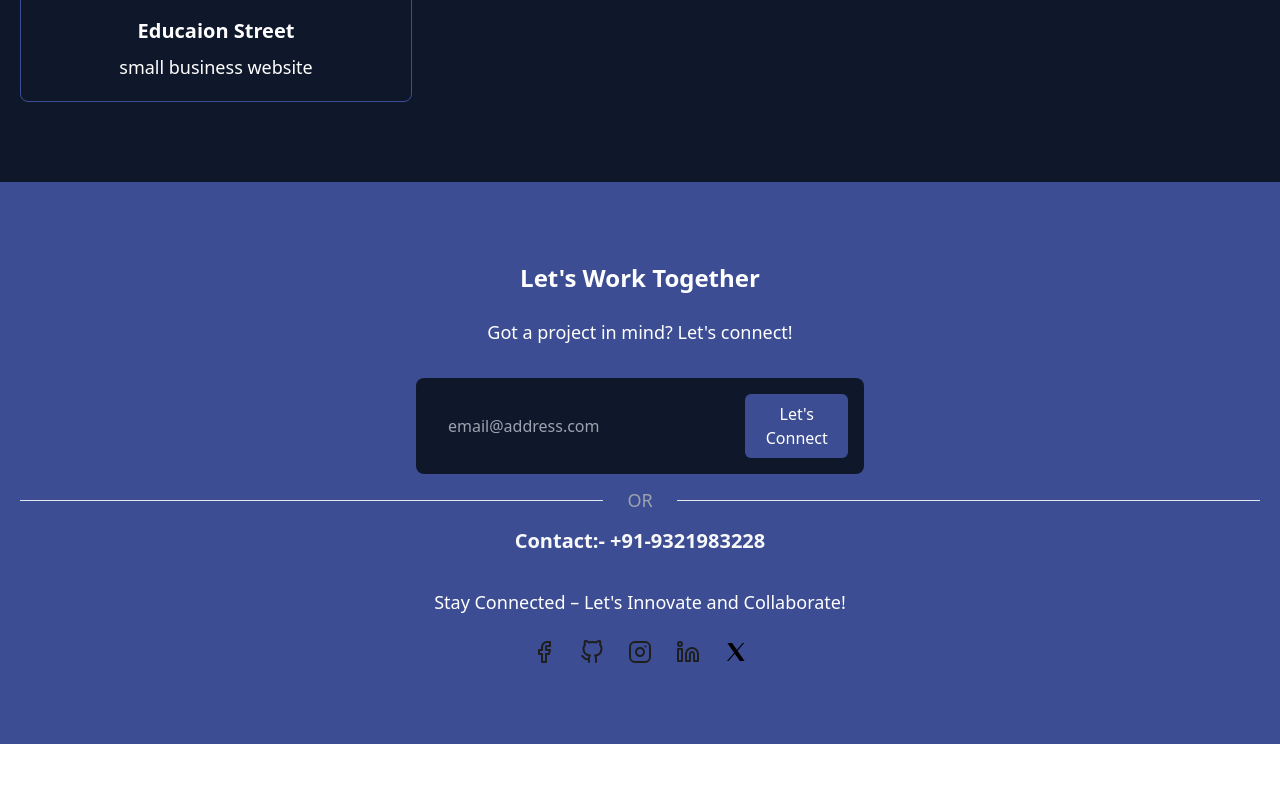
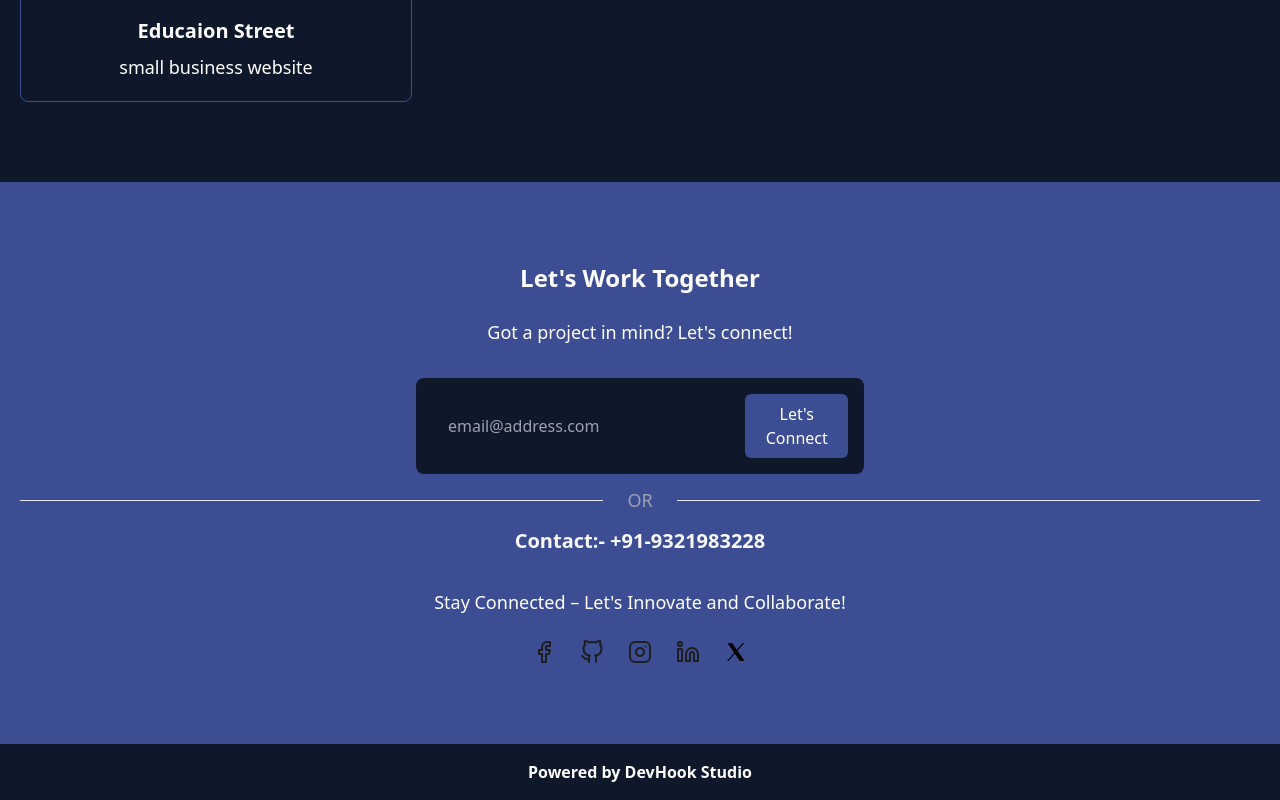
Before and after one commit to rizwanahme06/portfolio, a Next.js app: page / in a window 1280 px wide. Shown: the part 3463-4263 px from the top of the page. Before the commit the page ends 4207 px from the top, so only its background shows below. Built offline with nearby package versions, Linux system fonts and the light colour scheme.

Commit message:
added powered by section

```diff
--- a/src/component/footer/Footer.tsx
+++ b/src/component/footer/Footer.tsx
@@ -95,6 +95,7 @@ export function Footer() {
         </div>
         </div>
       </section>
+      <h5 className="bg-sitePrimaryColor text-white font-bold p-4 text-center">Powered by <span className="font-light">DevHook Studio</span></h5>
         </>
     )
 }
```
